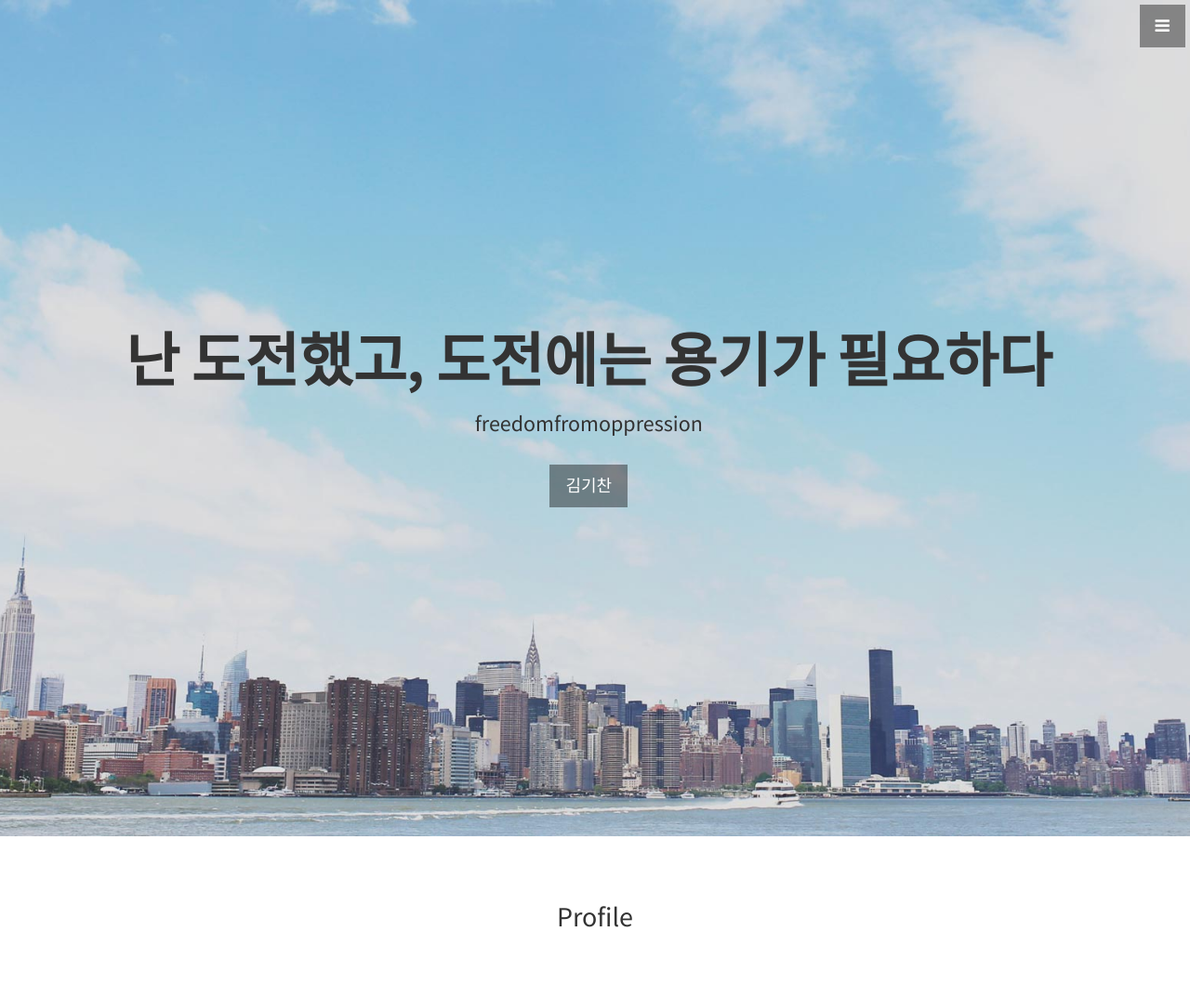
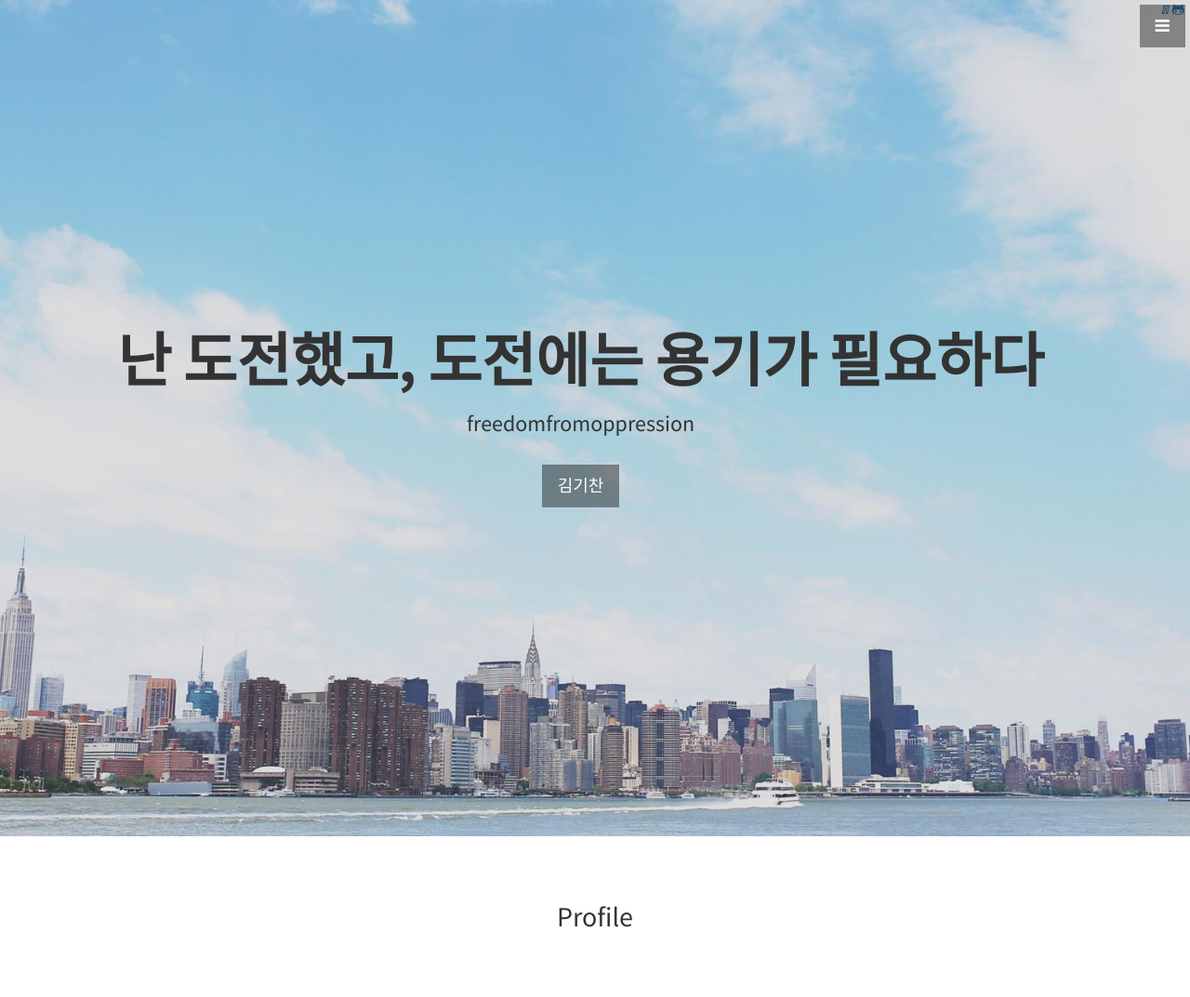
Before and after one commit to freedomfromoppression/freedomfromoppression.github.io, a Jekyll site: the page built from index.html, in a window 1280 px wide. Shown: the whole page at 93% size. Built offline with Jekyll 4.4.1, drawn with Linux system fonts in a browser that asks for light colours.

Commit message:
Update header.html

```diff
--- a/_includes/header.html
+++ b/_includes/header.html
@@ -5,10 +5,17 @@
     <br>
     <a href="#about" class="btn btn-dark btn-lg">김기찬</a>
   </div>
-  <div class= "header-icons">
+  <div class="header-icons">
     <a aria-label="Send email" href="mailto:rhfepssl@naver.com">
       <i class="icon fa-envelope">
-    </i>
+      </i>
+    </a>
+    <a aria-label="My Instagram" target="_blank" href="https://www.instagram.com/1_gc11/">
+      <i calss="icon fa fa-instagram" aria-hidden="true">
+        <a aria-label="My Github" target="_blank" href="https://github.com/freedomfromoppression">
+          <i class="icon fa fa-github-alt" aria-hidden="true"></i>
+        </a>
+      </i>
     </a>
   </div>
 </header>
```
